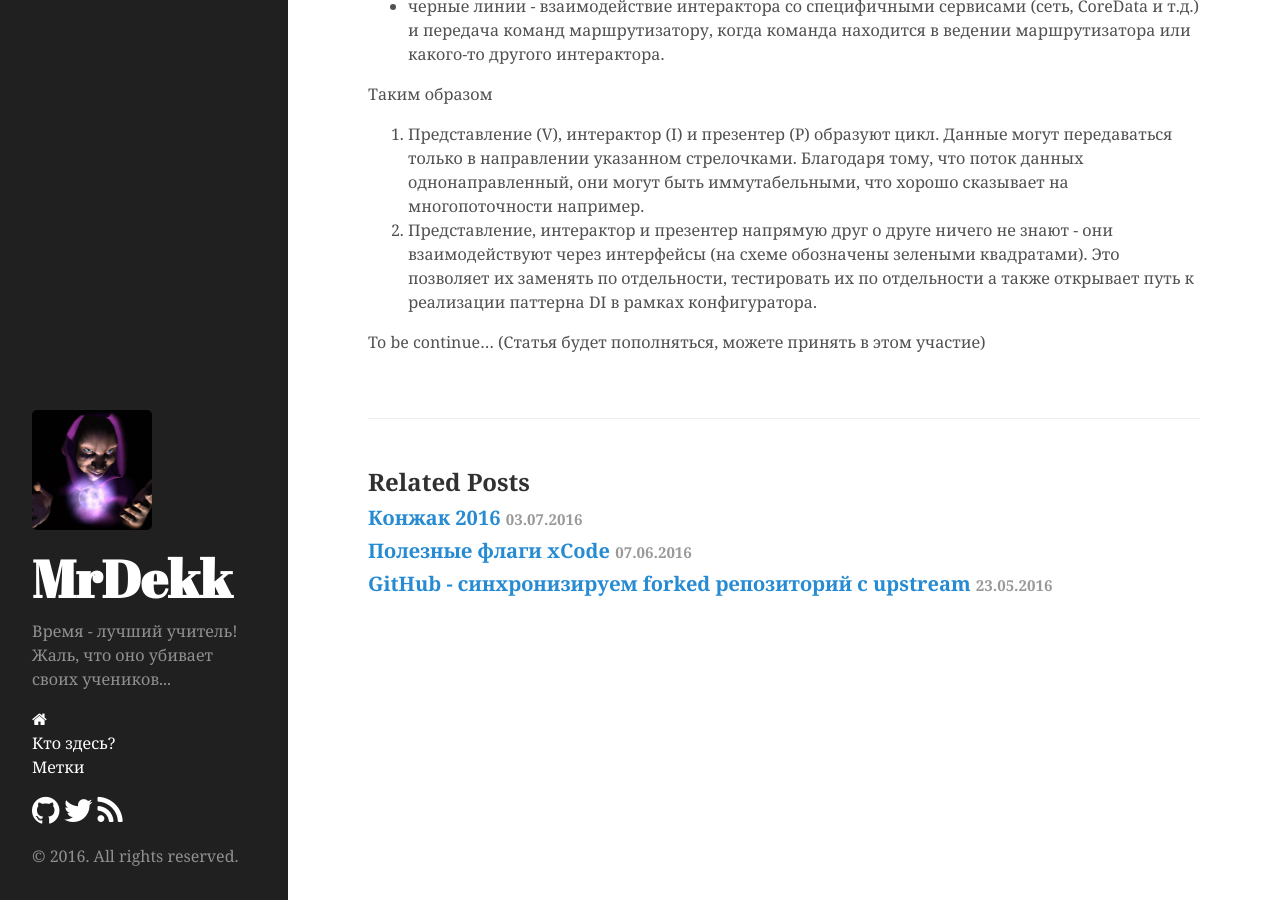
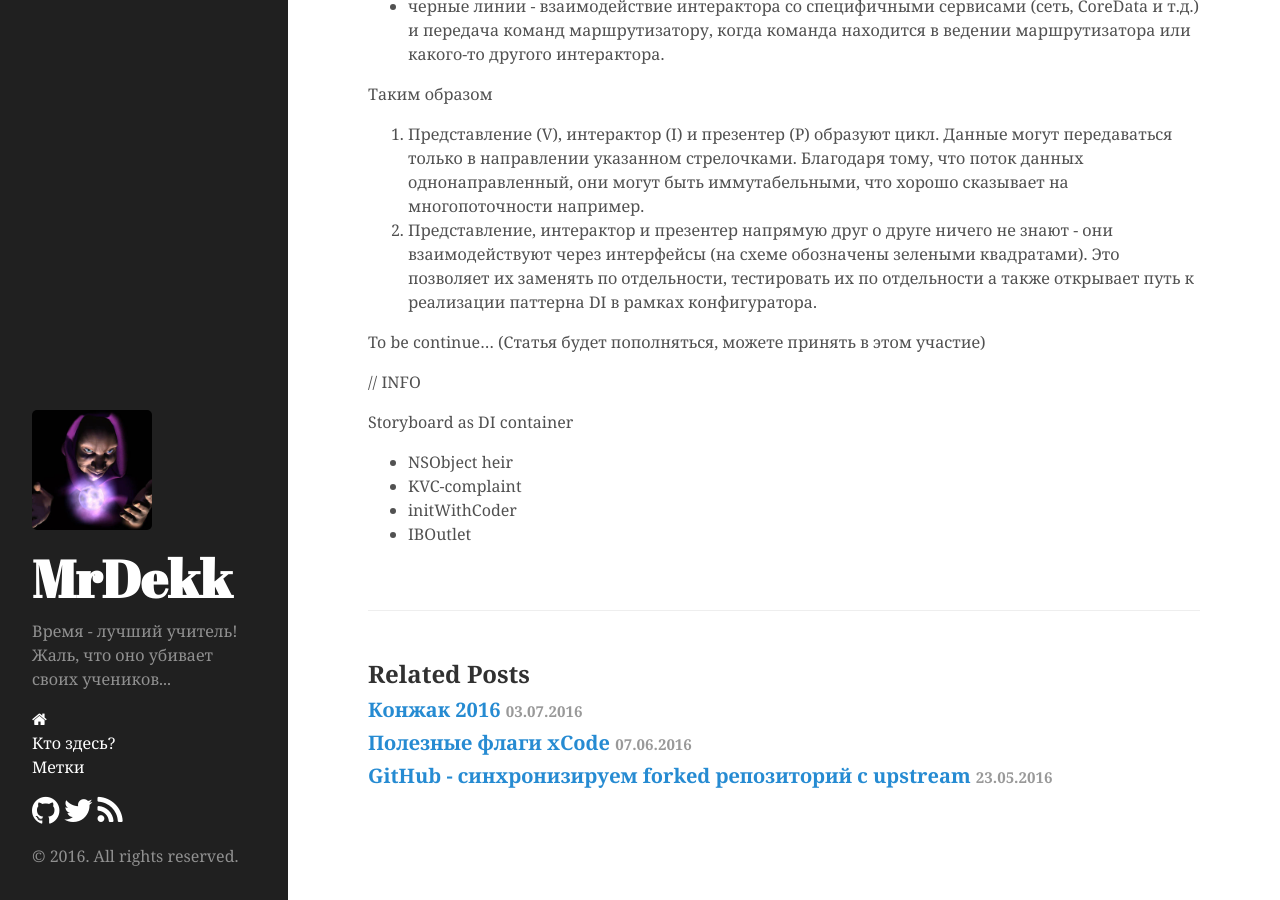
Before and after one commit to mrdekk/mrdekk.github.io, a Jekyll site: the page built from _posts/2016-07-19-note-about-ui-architecture.md, in a window 1280 px wide and 900 px high, scrolled down 4694 px. Built offline with Jekyll 4.4.1, drawn with Linux system fonts in a browser that asks for light colours.

Commit message:
some info

```diff
--- a/_posts/2016-07-19-note-about-ui-architecture.md
+++ b/_posts/2016-07-19-note-about-ui-architecture.md
@@ -91,3 +91,12 @@ tags:
 
 To be continue...
 (Статья будет пополняться, можете принять в этом участие)
+
+// INFO
+
+Storyboard as DI container
+
+- NSObject heir
+- KVC-complaint
+- initWithCoder
+- IBOutlet
```
